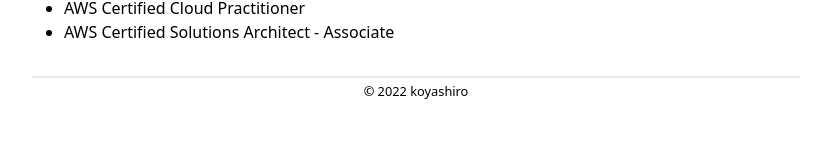
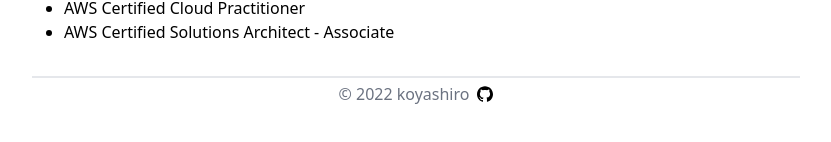
Before and after one commit to koyashiro/koyashiro.net, a Next.js app: page / in a window 1280 px wide. Shown: the part 452-594 px from the top of the page, without its empty margins (224-1055 px from the left). Built offline with nearby package versions, Linux system fonts and the light colour scheme.

Commit message:
feat: add link to repository

```diff
--- a/components/Footer.tsx
+++ b/components/Footer.tsx
@@ -1,17 +1,23 @@
 import clsx from "clsx";
 import { ComponentProps, FC } from "react";
+import { SiGithub } from "react-icons/si";
 
 type Props = ComponentProps<"footer">;
 
 const Footer: FC<Props> = (props) => {
-  const className = clsx(
-    props.className,
-    "mt-8 border-t-2 border-solid text-center"
-  );
-
   return (
-    <footer {...{ ...props, className }}>
-      <small>&copy; 2022 koyashiro</small>
+    <footer {...props}>
+      <div className="mt-8 pt-1 border-t-2 border-solid flex justify-center">
+        <span className="text-gray-500">&copy; 2022 koyashiro</span>
+        <a
+          href="https://github.com/koyashiro/koyashi.ro"
+          target="_balnk"
+          rel="noopener noreferrer"
+          className="inline-flex items-center"
+        >
+          <SiGithub className="ml-2" />
+        </a>
+      </div>
     </footer>
   );
 };
```
